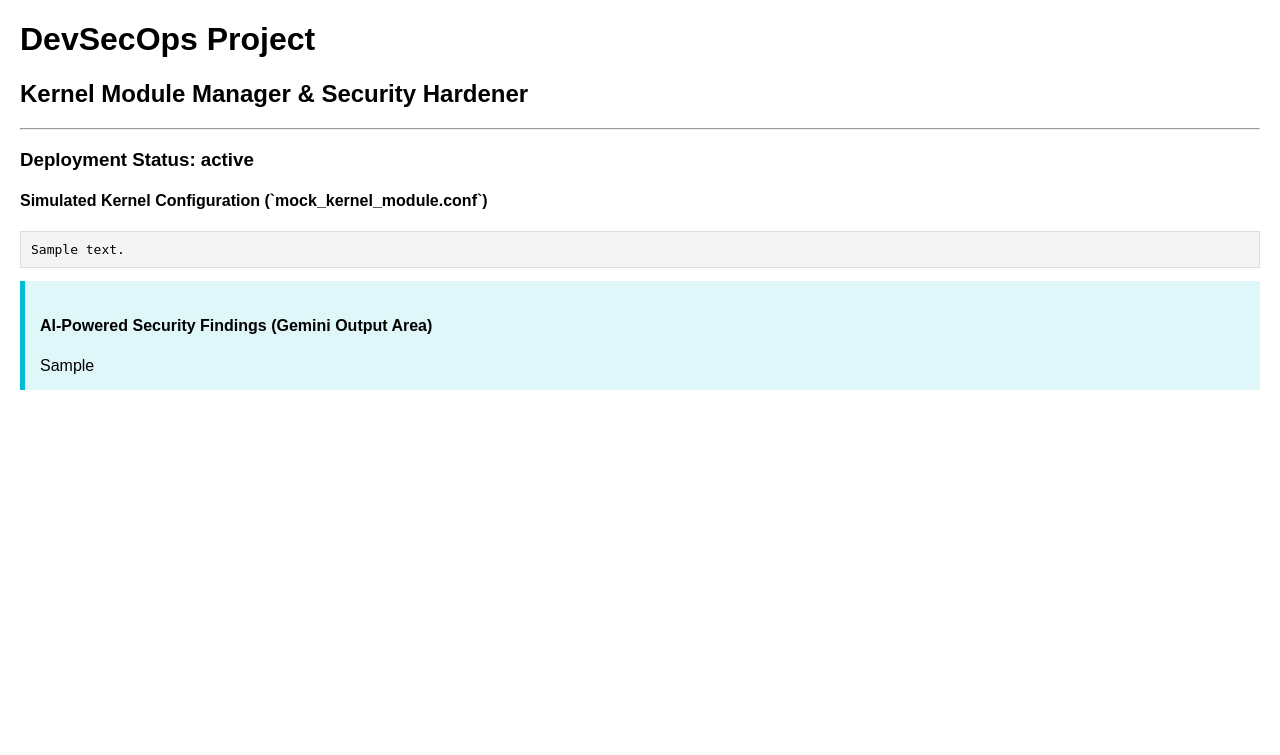
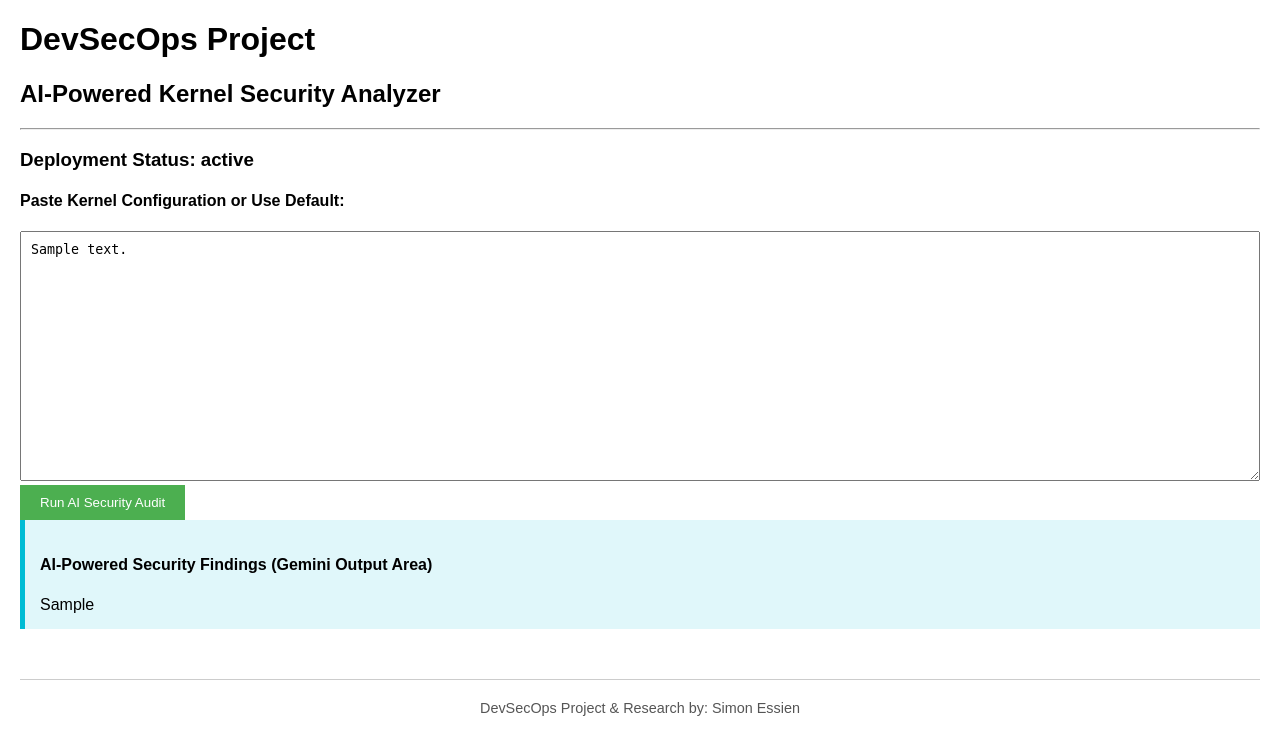
Before and after one commit to Champbreed/Devsecop-analyzer, a Flask app: template templates/index.html in a window 1280 px wide. Shown: the top 755 px of the page. Run offline with Flask 3, Linux system fonts and the light colour scheme; the template is opened without the code that fills it: most values are stand-ins (such as "Sample title", 1, 10 or a date in 2020).

Commit message:
feat: Added interactive user input form and researcher signature (Simon Essien)

```diff
--- a/app.py
+++ b/app.py
@@ -1,18 +1,17 @@
 import os
 import json
-from flask import Flask, render_template
+# Import 'request' to handle form submissions
+from flask import Flask, render_template, request
 from google import genai
 from google.genai import types
 
 app = Flask(__name__)
 
 # --- CONFIGURATION (Load API Key) ---
-# The Render CI/CD will automatically load this from the Environment Variables.
-# If running locally, you'd use os.environ.get('GEMINI_API_KEY')
 GEMINI_API_KEY = os.environ.get('GEMINI_API_KEY')
 
 # --- Helper Functions ---
-def load_config(filename="mock_kernel_module.conf"):
+def load_default_config(filename="mock_kernel_module.conf"):
     try:
         with open(filename, 'r') as f:
             return f.read()
@@ -23,12 +22,13 @@ def analyze_security_with_gemini(config_text):
     if not GEMINI_API_KEY:
         return {"error": "GEMINI_API_KEY not configured. Cannot perform analysis."}
 
+    if not config_text or config_text.strip() == "":
+        return {"error": "No configuration provided for analysis."}
+
     try:
-        # Initialize the client using the environment variable
         client = genai.Client(api_key=GEMINI_API_KEY)
 
         # Define the STRUCTURED OUTPUT we want (JSON Schema)
-        # This mirrors your DevSecOps portfolio strategy!
         schema = types.Schema(
             type=types.Type.ARRAY,
             items=types.Schema(
@@ -44,7 +44,6 @@ def analyze_security_with_gemini(config_text):
             )
         )
 
-        # Create the advanced prompt for the model
         prompt = (
             f"As an elite DevSecOps expert, audit the following Linux kernel configuration for security vulnerabilities and hardening needs. "
             f"Focus specifically on settings that reduce auditability or increase attack surface. "
@@ -52,7 +51,6 @@ def analyze_security_with_gemini(config_text):
             f"The configuration is: \n\n{config_text}"
         )
 
-        # Call the model with structured output
         response = client.models.generate_content(
             model='gemini-2.5-flash',
             contents=prompt,
@@ -62,17 +60,23 @@ def analyze_security_with_gemini(config_text):
             ),
         )
 
-        # The response.text is a JSON string conforming to the schema
         return json.loads(response.text)
 
     except Exception as e:
-        # This catches errors like invalid API key, rate limits, or bad JSON generation
         return {"error": f"Gemini API Error: {str(e)}"}
 
-# --- Flask Route ---
-@app.route('/')
+# --- Flask Route (Now handles both GET and POST) ---
+@app.route('/', methods=['GET', 'POST'])
 def index():
-    kernel_config_text = load_config()
+    if request.method == 'POST':
+        # User submitted a new config via the form
+        kernel_config_text = request.form.get('kernel_config', load_default_config())
+        status = "AI Analysis Running..."
+    else:
+        # Initial load (GET) - use the default config
+        kernel_config_text = load_default_config()
+        status = "AI Analysis Complete! (Default Config)"
+
 
     # Analyze the config using Gemini
     security_findings = analyze_security_with_gemini(kernel_config_text)
@@ -83,7 +87,10 @@ def index():
     else:
         # Format the structured JSON output into HTML for display
         findings_html = format_findings_to_html(security_findings)
-        status = "AI Analysis Complete!"
+
+        # Only set status to 'Complete' if analysis ran successfully (after POST or on GET)
+        if request.method == 'POST' or status != "Gemini Error - Check API Key & Logs":
+            status = "AI Analysis Complete!"
 
     return render_template('index.html',
                            status=status,
@@ -97,7 +104,6 @@ def format_findings_to_html(findings):
         return "<p>No critical security issues found.</p>"
 
     for finding in findings:
-        # Simple color coding based on severity
         color = "red" if finding.get("severity", "").upper() == "CRITICAL" else "orange" if finding.get("severity", "").upper() == "HIGH" else "green"
 
         html += f"""
@@ -111,5 +117,4 @@ def format_findings_to_html(findings):
     return html
 
 if __name__ == '__main__':
-    # This runs the app locally if executed directly
     app.run(debug=True)
--- a/templates/index.html
+++ b/templates/index.html
@@ -7,25 +7,31 @@
         body { font-family: sans-serif; margin: 20px; }
         pre { background-color: #f4f4f4; padding: 10px; border: 1px solid #ddd; overflow-x: auto; }
         .ai-output { background-color: #e0f7fa; border-left: 5px solid #00bcd4; padding: 15px; }
+        textarea { width: 100%; height: 250px; padding: 10px; box-sizing: border-box; }
+        .footer { margin-top: 50px; padding-top: 20px; border-top: 1px solid #ccc; text-align: center; font-size: 0.9em; color: #555; }
     </style>
 </head>
 <body>
     <h1>DevSecOps Project</h1>
-    <h2>Kernel Module Manager & Security Hardener</h2>
+    <h2>AI-Powered Kernel Security Analyzer</h2>
     <hr>
 
     <h3>Deployment Status: {{ status }}</h3>
 
-    <div>
-        <h4>Simulated Kernel Configuration (`mock_kernel_module.conf`)</h4>
-        <pre>{{ config_content }}</pre>
+    <form method="POST" action="/">
+        <h4>Paste Kernel Configuration or Use Default:</h4>
+        <textarea name="kernel_config">{{ config_content }}</textarea>
+        <button type="submit" style="padding: 10px 20px; background-color: #4CAF50; color: white; border: none; cursor: pointer;">
+            Run AI Security Audit
+        </button>
+    </form>
+    <div class="ai-output">
+        <h4>AI-Powered Security Findings (Gemini Output Area)</h4>
+        {{ findings_html | safe }}
     </div>
 
-    <div class="ai-output">
-        <h4>AI-Powered Security Findings (Gemini Output Area)</h4>
-
-        {{ findings_html | safe }}
-
+    <div class="footer">
+        DevSecOps Project & Research by: Simon Essien
     </div>
-</body>
+    </body>
 </html>
```
